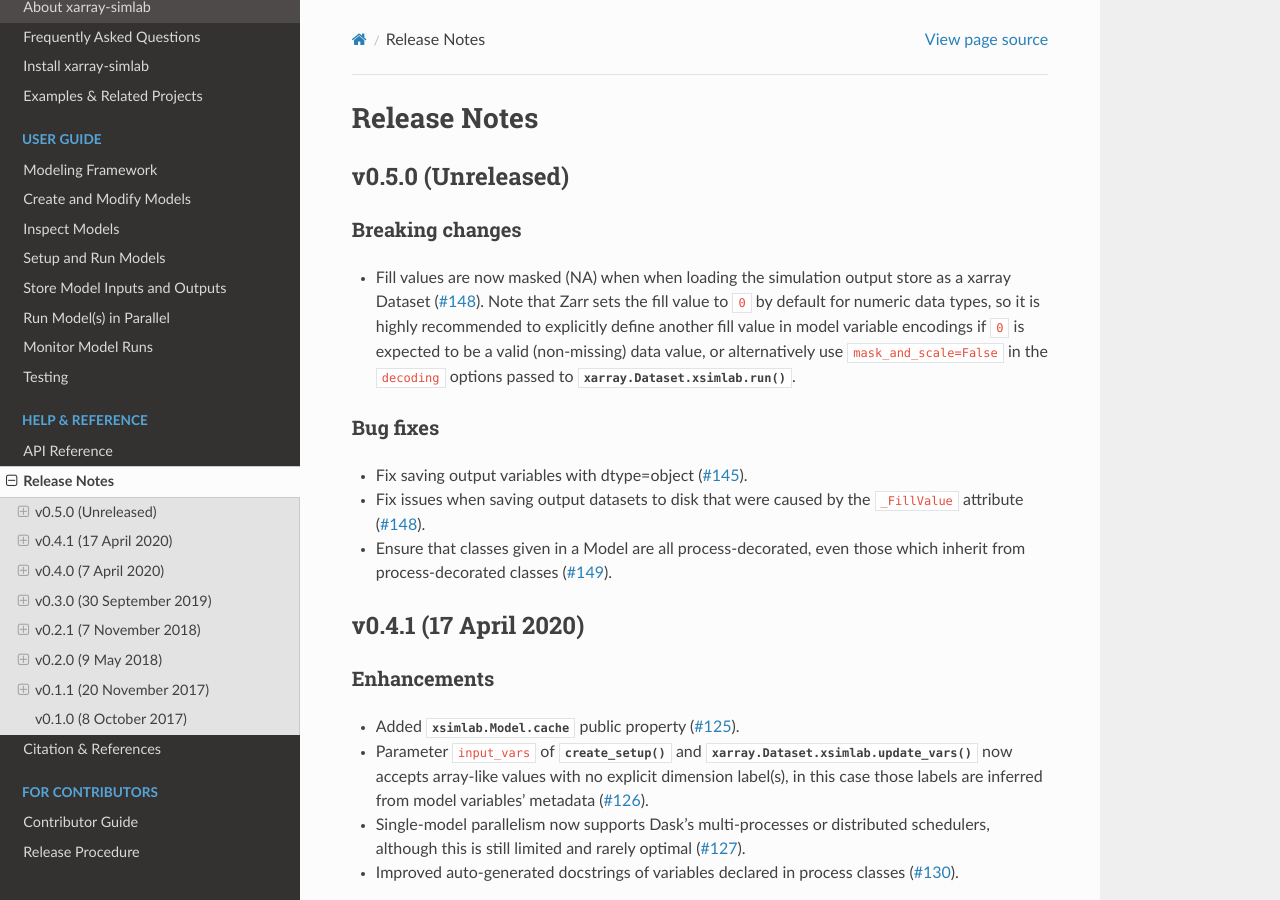
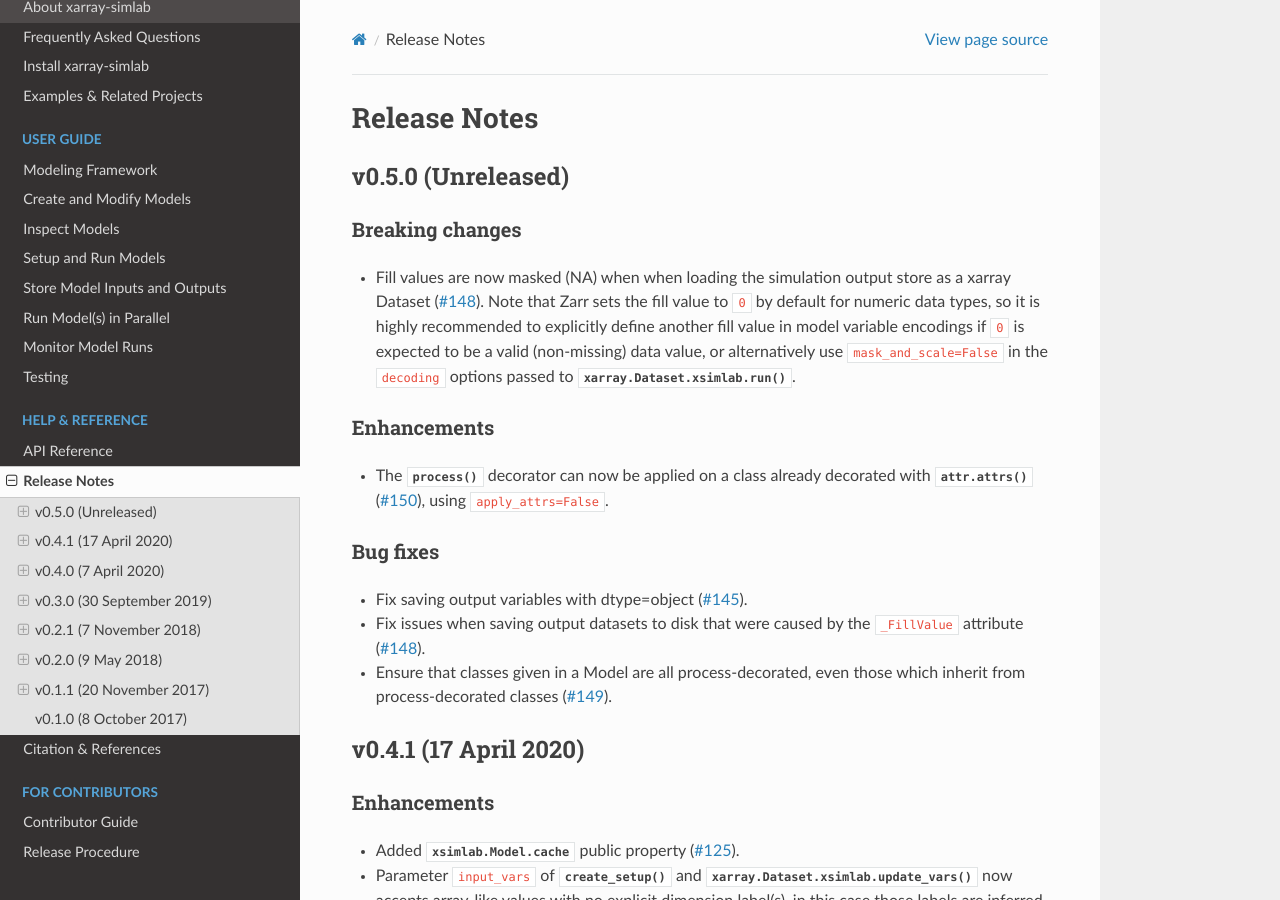
Before and after one commit to xarray-contrib/xarray-simlab, a Sphinx documentation site: the page built from doc/whats_new.rst, in a window 1280 px wide and 900 px high. Built offline with Sphinx 7.4.7 and the Read the Docs theme 2.0.0, drawn with Linux system fonts in a browser that asks for light colours; the version number could not be read and is left out.

Commit message:
update release notes

```diff
--- a/doc/whats_new.rst
+++ b/doc/whats_new.rst
@@ -16,6 +16,12 @@ Breaking changes
   expected to be a valid (non-missing) data value, or alternatively use
   ``mask_and_scale=False`` in the ``decoding`` options passed to
   :func:`xarray.Dataset.xsimlab.run`.
+
+Enhancements
+~~~~~~~~~~~~
+
+- The :func:`~xsimlab.process` decorator can now be applied on a class already
+  decorated with :func:`attr.attrs` (:issue:`150`), using ``apply_attrs=False``.
 
 Bug fixes
 ~~~~~~~~~
```
